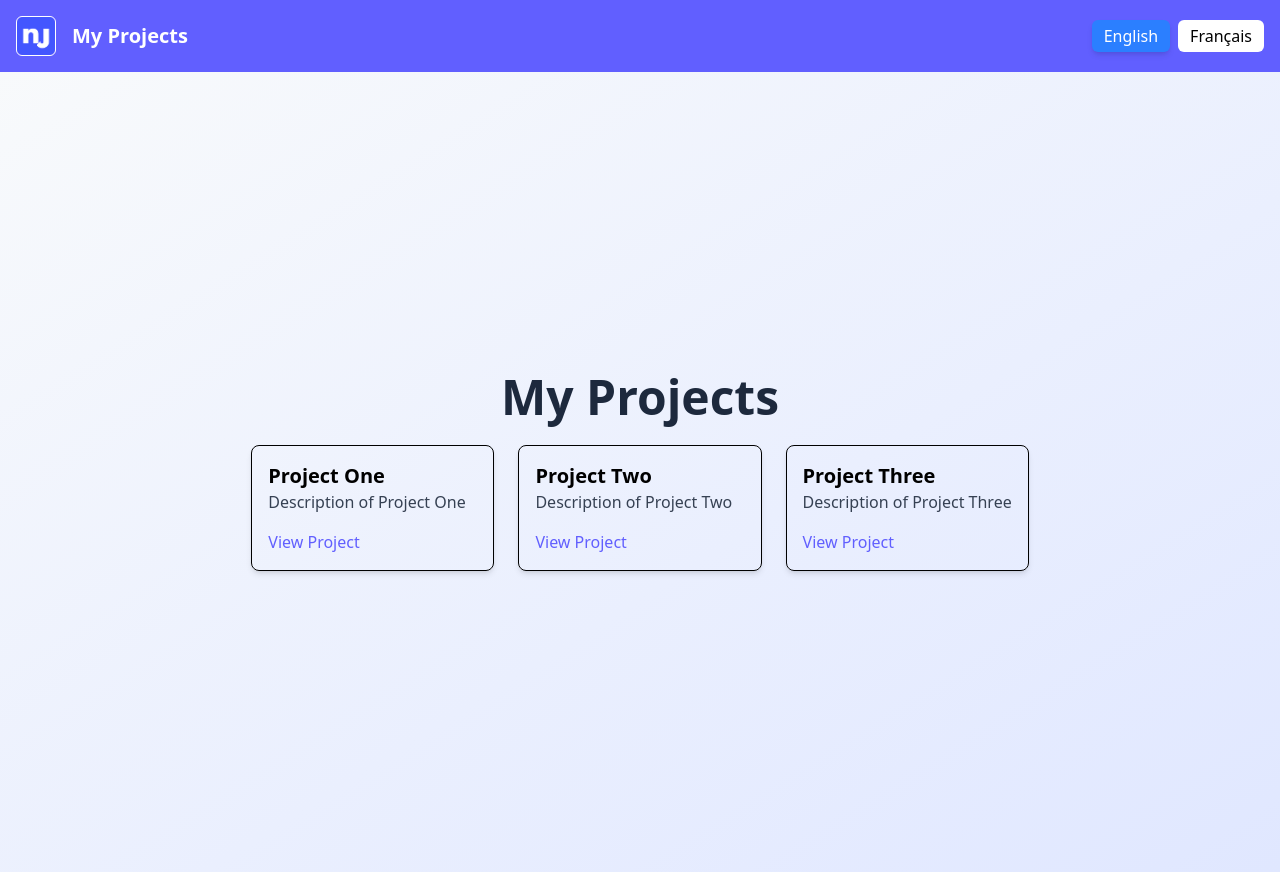
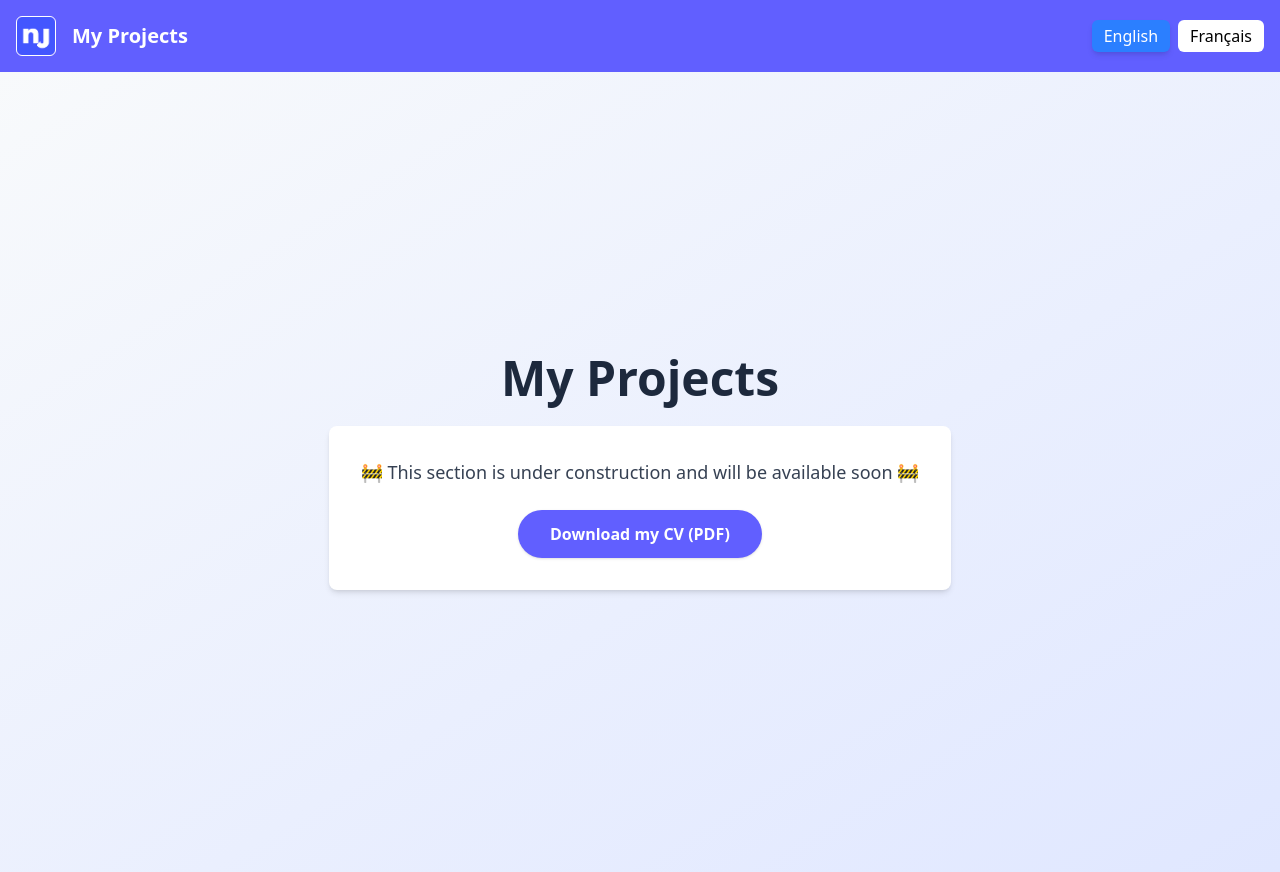
Before and after one commit to Akkuro/Portfolio, a Next.js app: page /projects in a window 1280 px wide. Built offline with nearby package versions, Linux system fonts and the light colour scheme.

Commit message:
Add CV download with error handling

```diff
--- /dev/null
+++ b/src/app/components/CvDownloadButton.tsx
@@ -0,0 +1,152 @@
+"use client";
+
+import { useState } from "react";
+import { useLanguageContext } from "../contexts/LanguageContext";
+
+type DownloadCVProps = {
+  className?: string;
+};
+
+type DownloadError = {
+  title: string;
+  message: string;
+  severity: "warning" | "error";
+};
+
+export const CvDownloadButton: React.FC<DownloadCVProps> = ({
+  className = "",
+}) => {
+  const { t, language } = useLanguageContext();
+
+  const [error, setError] = useState<DownloadError | null>(null);
+  const [isDownloading, setIsDownloading] = useState(false);
+
+  const triggerDownload = async (response: Response, filename: string) => {
+    const blob = await response.blob();
+    const url = window.URL.createObjectURL(blob);
+    const a = document.createElement("a");
+    a.href = url;
+    a.download = filename;
+    document.body.appendChild(a);
+    a.click();
+    document.body.removeChild(a);
+    window.URL.revokeObjectURL(url);
+  };
+
+  const handleDownload = async (e: React.MouseEvent<HTMLAnchorElement>) => {
+    e.preventDefault();
+    setIsDownloading(true);
+    setError(null);
+
+    const preferredUrl = `/cv/${language}/cv.pdf`;
+    const fallbackUrl = "/cv/en/cv.pdf";
+    const fileName = `${process.env.NEXT_PUBLIC_NAME}-${process.env.NEXT_PUBLIC_LAST_NAME}-CV.pdf`;
+
+    try {
+      const response = await fetch(preferredUrl);
+
+      if (response.ok) {
+        await triggerDownload(response, fileName);
+        return;
+      }
+
+      const fallbackResponse = await fetch(fallbackUrl);
+      if (fallbackResponse.ok) {
+        await triggerDownload(fallbackResponse, fileName);
+
+        setError({
+          title: t.noLocalizedCv,
+          message: t.enVerCvFallback,
+          severity: "warning",
+        });
+      } else {
+        throw new Error("No CV available in any language");
+      }
+    } catch (err) {
+      setError({
+        title: t.downloadFailed,
+        message: t.cvDlError,
+        severity: "error",
+      });
+      console.error("CV download error:", err);
+    } finally {
+      setIsDownloading(false);
+    }
+  };
+
+  return (
+    <div className={`flex flex-col gap-2 text-center ${className}`}>
+      <a
+        href={`/cv/${language}/cv.pdf`}
+        onClick={handleDownload}
+        className={`px-8 py-3 bg-indigo-500 text-white rounded-full font-semibold text-base shadow hover:bg-indigo-600 transition
+          ${
+            isDownloading
+              ? "bg-gray-300 text-gray-600 cursor-progress"
+              : "bg-blue-600 text-white hover:bg-blue-700"
+          }
+        `}
+        aria-busy={isDownloading}
+      >
+        {isDownloading ? (
+          <>
+            <svg
+              className="animate-spin -ml-1 mr-2 h-4 w-4 text-white"
+              xmlns="http://www.w3.org/2000/svg"
+              fill="none"
+              viewBox="0 0 24 24"
+            >
+              <circle
+                className="opacity-25"
+                cx="12"
+                cy="12"
+                r="10"
+                stroke="currentColor"
+                strokeWidth="4"
+              ></circle>
+              <path
+                className="opacity-75"
+                fill="currentColor"
+                d="M4 12a8 8 0 018-8V0C5.373 0 0 5.373 0 12h4zm2 5.291A7.962 7.962 0 014 12H0c0 3.042 1.135 5.824 3 7.938l3-2.647z"
+              ></path>
+            </svg>
+            {t.preparing + "..."}
+          </>
+        ) : (
+          t.downloadCv
+        )}
+      </a>
+
+      {error && (
+        <div
+          className={`
+          relative p-4 pr-10 rounded-md border-l-4 text-left
+          ${
+            error.severity === "warning"
+              ? "bg-amber-50 border-amber-400 text-amber-800"
+              : "bg-red-50 border-red-400 text-red-800"
+          }
+        `}
+        >
+          <button
+            onClick={() => setError(null)}
+            className={`absolute top-3 right-3 p-1 rounded-full focus:outline-none transition-colors ${
+              error.severity === "warning"
+                ? "hover:bg-amber-100"
+                : "hover:bg-red-100"
+            }`}
+            aria-label="Close message"
+          >
+            <i
+              className={`fa-solid fa-times h-4 w-4 ${
+                error.severity === "warning" ? "text-amber-600" : "text-red-600"
+              }`}
+            ></i>
+          </button>
+          <h4 className="font-bold mb-1 pr-4">{error.title}</h4>
+          <p className="text-sm pr-4">{error.message}</p>
+        </div>
+      )}
+    </div>
+  );
+};
--- a/src/app/projects/page.tsx
+++ b/src/app/projects/page.tsx
@@ -1,6 +1,6 @@
 "use client";
 
-import { ProjectsList } from "../components/ProjectsList";
+import { CvDownloadButton } from "../components/CvDownloadButton";
 import { useLanguageContext } from "../contexts/LanguageContext";
 
 export default function ProjectsPage() {
@@ -11,7 +11,12 @@ export default function ProjectsPage() {
       <h1 className="text-4xl md:text-5xl font-extrabold mb-6 text-slate-800 text-center">
         {t.projects}
       </h1>
-      <ProjectsList />
+      <div className="bg-white rounded-lg shadow-md p-8 flex flex-col items-center">
+        <p className="text-lg text-gray-700 mb-6 text-center">
+          {t.underConstruction}
+        </p>
+        <CvDownloadButton />
+      </div>
     </main>
   );
 }
--- a/src/locales/en/common.json
+++ b/src/locales/en/common.json
@@ -12,5 +12,12 @@
   "email": "Email",
   "location": "Location",
   "willingToRelocate": "Willing to relocate",
-  "colon": ":"
+  "colon": ":",
+  "downloadCv": "Download my CV (PDF)",
+  "preparing": "Preparing",
+  "downloadFailed": "Download Failed",
+  "cvDlError": "Unable to download the CV",
+  "noLocalizedCv": "Localized CV Not Available",
+  "enVerCvFallback": "Showing English version instead",
+  "underConstruction": "🚧 This section is under construction and will be available soon 🚧"
 }
--- a/src/locales/fr/common.json
+++ b/src/locales/fr/common.json
@@ -12,5 +12,12 @@
   "email": "Courriel",
   "location": "Localisation",
   "willingToRelocate": "Prêt à déménager",
-  "colon": " :"
+  "colon": " :",
+  "downloadCv": "Télécharger mon CV (PDF)",
+  "preparing": "Préparation en cours",
+  "downloadFailed": "Téléchargement échoué",
+  "cvDlError": "Impossible de télécharger le CV",
+  "noLocalizedCv": "Pas de CV disponible dans cette langue",
+  "enVerCvFallback": "Affichage de la version anglaise à la place",
+  "underConstruction": "🚧 Cette section est en cours de construction et sera bientôt disponible 🚧"
 }
```
